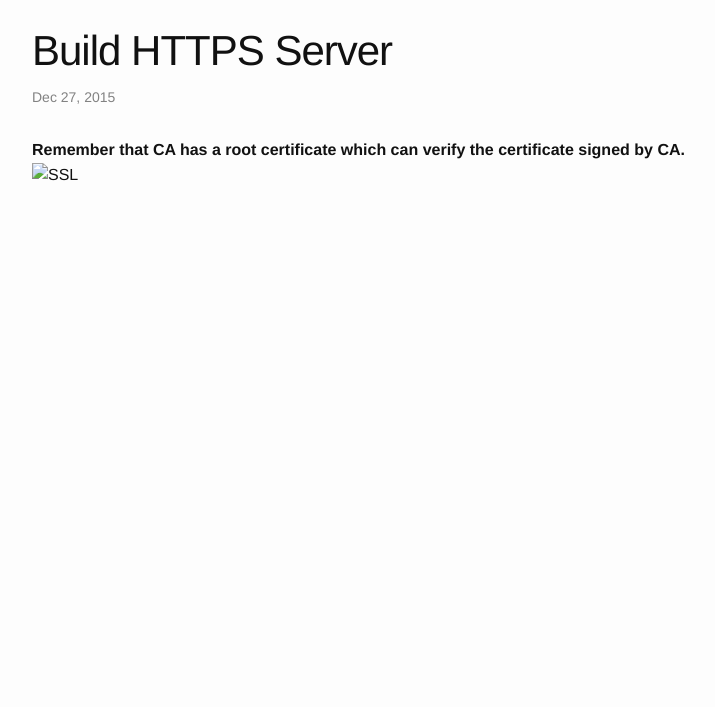
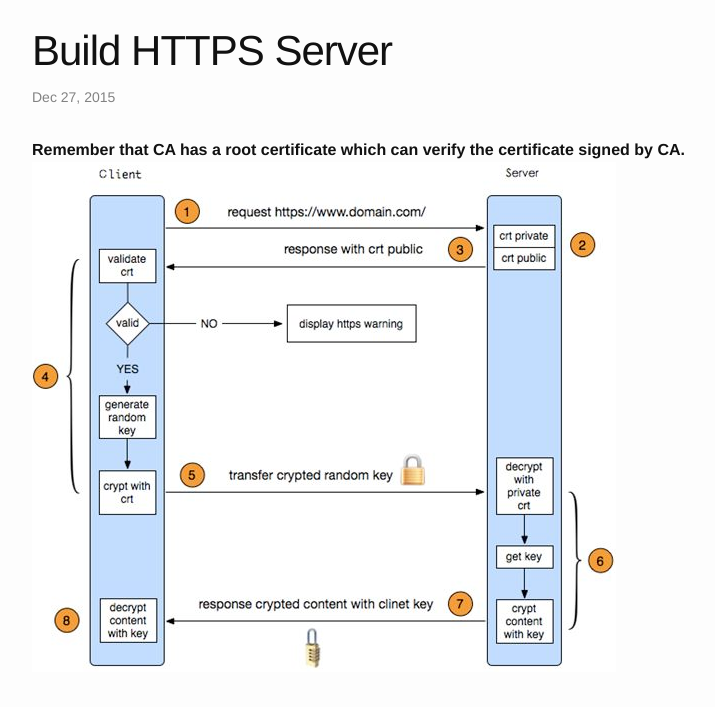
Before and after one commit to GeekRRK/GeekRRK.github.io, a Jekyll site: the page built from _posts/2015-12-27-Build HTTPS Server.md, in a window 1280 px wide. Shown: the top 707 px of the page, without its empty margins (238-953 px from the left). Built offline with Jekyll 4.4.1, drawn with Linux system fonts in a browser that asks for light colours; Markdown is read by kramdown in place of the engine named in the settings.

Commit message:
Update Build HTTPS Server

```diff
--- a/_posts/2015-12-27-Build HTTPS Server.md
+++ b/_posts/2015-12-27-Build HTTPS Server.md
@@ -5,4 +5,4 @@ title: Build HTTPS Server
 
 **Remember that CA has a root certificate which can verify the certificate signed
 by CA.**
-![SSL]({{site.baseurl}}/assets/use_openssL_in_ios_app/ssl.png)
+![SSL]({{site.baseurl}}/assets/build_https_server/ssl.png)
```
